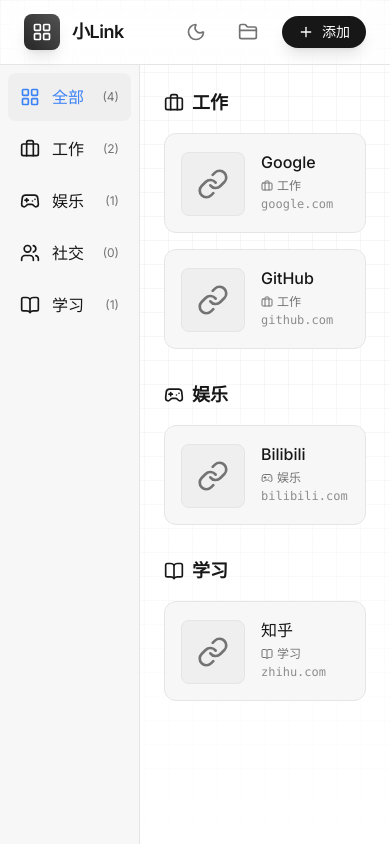
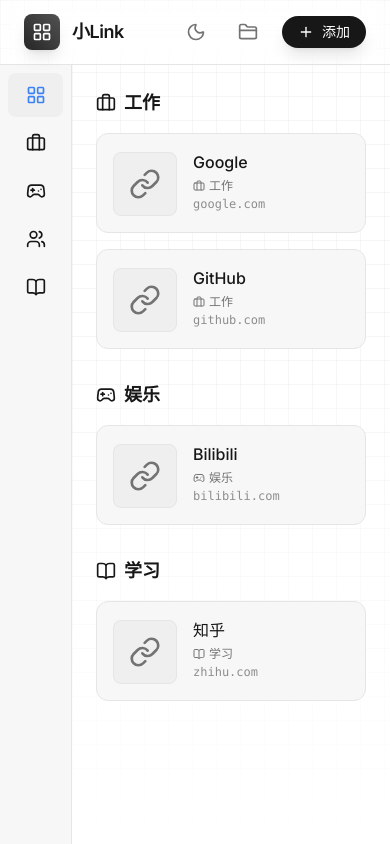
Before and after one commit to 13075061852/Link, a plain HTML site: page index.html in a window 390 px wide. Drawn offline with nearby package versions, Linux system fonts and the light colour scheme.

Commit message:
Optimize mobile category sidebar layout

```diff
--- a/app.js
+++ b/app.js
@@ -321,10 +321,10 @@
 
     // Add "全部" category
     let navHTML = `
-        <a href="#" class="category-nav-item flex items-center gap-3 p-3 rounded-lg text-textMain mb-1 active" data-category="all">
+        <a href="#" class="category-nav-item flex items-center gap-3 p-3 rounded-lg text-textMain mb-1 active" data-category="all" aria-label="全部" title="全部">
             <i data-lucide="layout-grid" class="w-5 h-5"></i>
-            <span>全部</span>
-            <span class="ml-auto text-xs text-textMuted">(${allLinks.length})</span>
+            <span class="category-nav-label">全部</span>
+            <span class="category-nav-count ml-auto text-xs text-textMuted">(${allLinks.length})</span>
         </a>
     `;
 
@@ -332,10 +332,10 @@
     categories.forEach(category => {
         const count = store.getLinksByCategory(category.id).length;
         navHTML += `
-            <a href="#" class="category-nav-item flex items-center gap-3 p-3 rounded-lg text-textMain mb-1" data-category="${category.id}">
+            <a href="#" class="category-nav-item flex items-center gap-3 p-3 rounded-lg text-textMain mb-1" data-category="${category.id}" aria-label="${category.name}" title="${category.name}">
                 <i data-lucide="${category.icon}" class="w-5 h-5"></i>
-                <span>${category.name}</span>
-                <span class="ml-auto text-xs text-textMuted">(${count})</span>
+                <span class="category-nav-label">${category.name}</span>
+                <span class="category-nav-count ml-auto text-xs text-textMuted">(${count})</span>
             </a>
         `;
     });
--- a/index.html
+++ b/index.html
@@ -71,7 +71,7 @@
         <!-- 主要内容区域 -->
         <div class="flex flex-1 min-h-0 overflow-hidden">
             <!-- 分类导航栏 -->
-            <aside class="md:w-64 min-h-0 bg-surface border-r border-border h-full overflow-y-auto" style="width: 140px;">
+            <aside class="category-sidebar min-h-0 bg-surface border-r border-border h-full overflow-y-auto">
                 <nav class="p-2" id="category-nav">
                     <!-- 分类导航项将通过JavaScript动态生成 -->
                 </nav>
--- a/styles.css
+++ b/styles.css
@@ -30,6 +30,10 @@
 }
 
 /* Category Navigation Styles */
+.category-sidebar {
+    width: 4.5rem;
+}
+
 .category-nav-item {
     transition: all 0.2s ease;
 }
@@ -41,6 +45,30 @@
 .category-nav-item.active {
     background-color: var(--surface-hover);
     color: var(--accent-color);
+}
+
+.category-nav-label,
+.category-nav-count {
+    display: none;
+}
+
+.category-nav-item {
+    justify-content: center;
+}
+
+@media (min-width: 768px) {
+    .category-sidebar {
+        width: 140px;
+    }
+
+    .category-nav-label,
+    .category-nav-count {
+        display: inline;
+    }
+
+    .category-nav-item {
+        justify-content: flex-start;
+    }
 }
 
 .category-icon-option {
```
